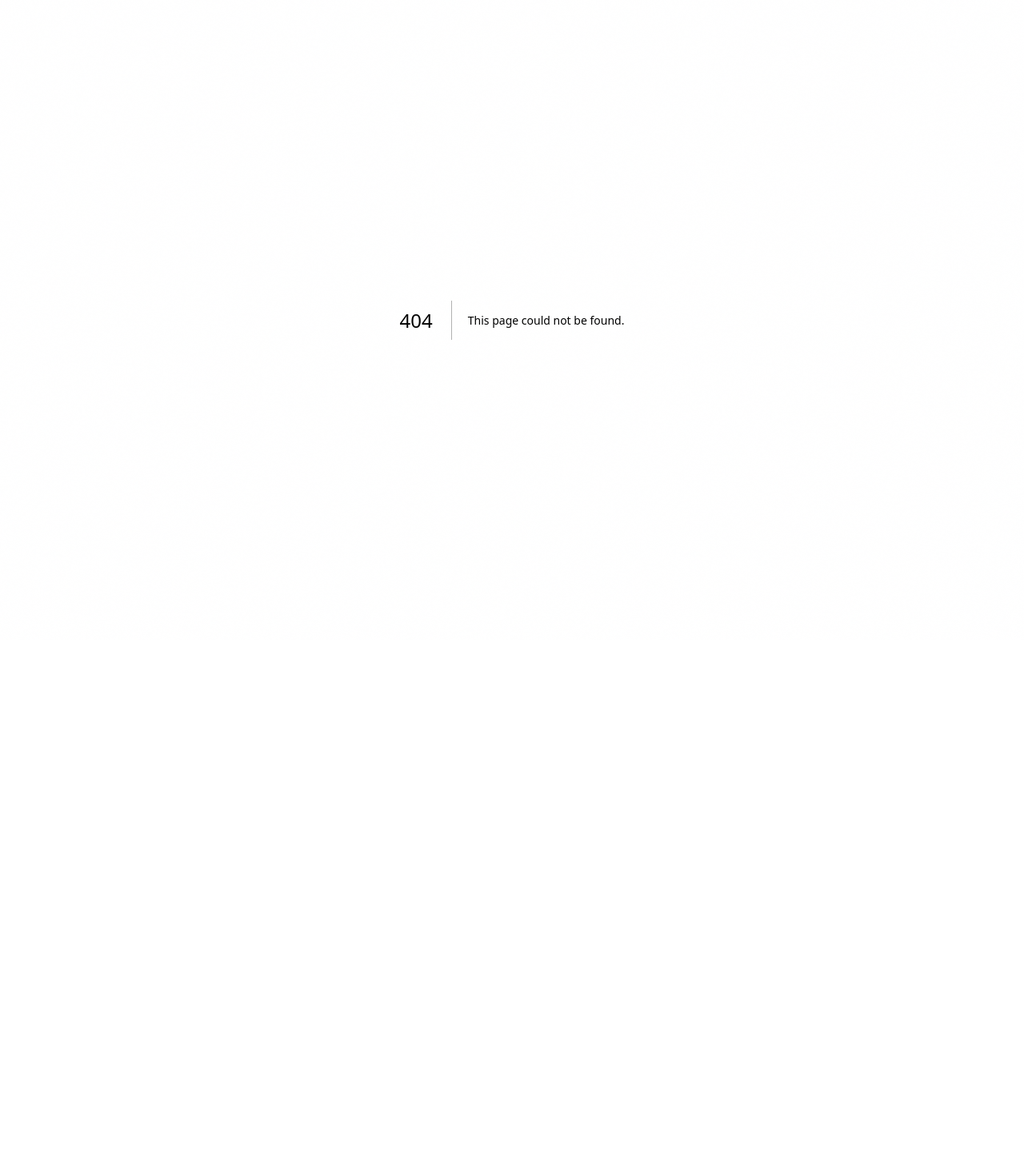
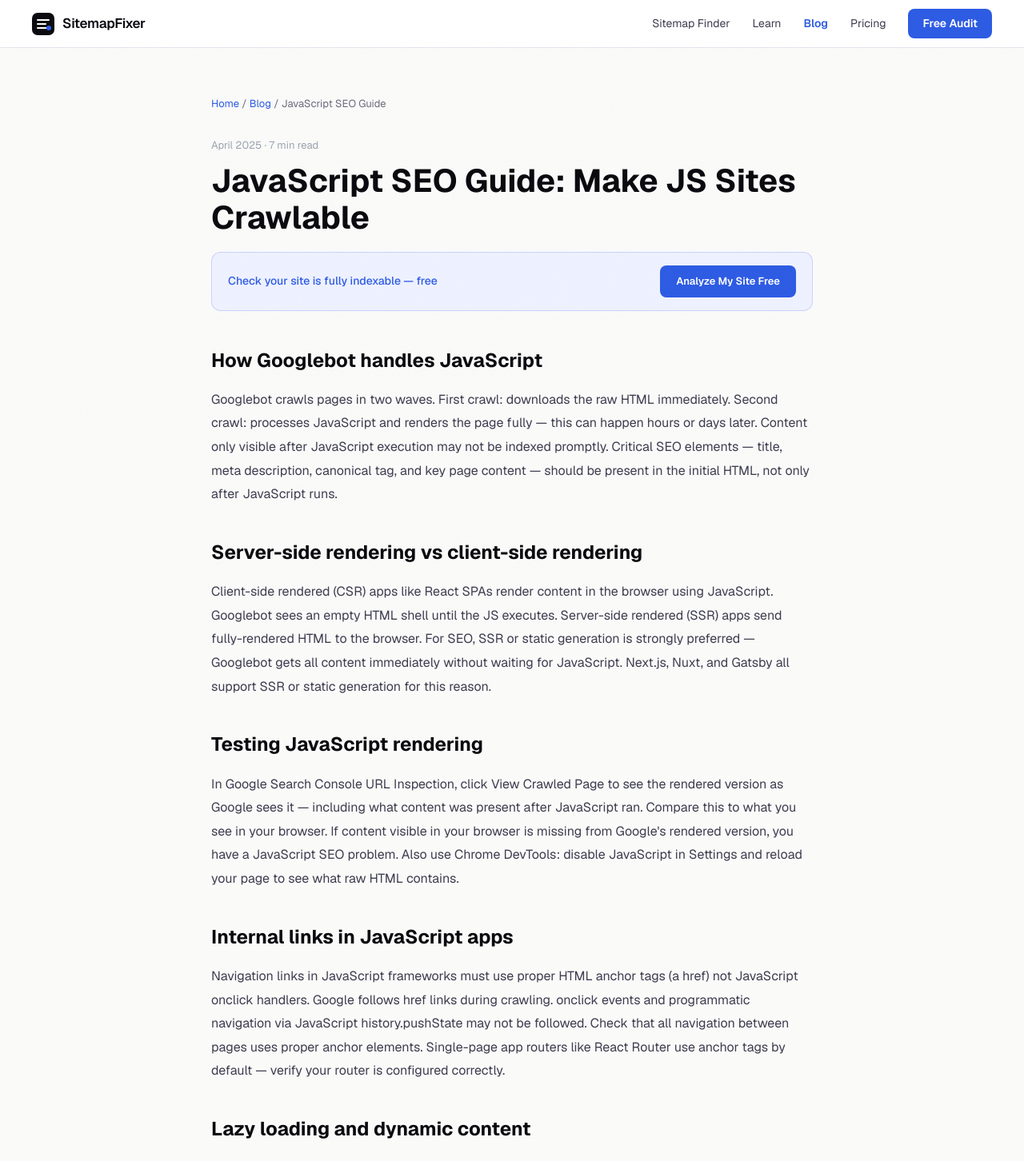
Before and after one commit to Watermelon-Coctail-Bar/sitemap-fixer, a Next.js app: page /blog/javascript-seo-guide in a window 1280 px wide. Before the commit this address had no page. Shown: the top 1452 px of the page at 80% size. Before the commit the page ends 800 px from the top, so only its background shows below. Built offline with nearby package versions, Linux system fonts and the light colour scheme.

Commit message:
Create page.tsx

```diff
--- /dev/null
+++ b/src/app/blog/javascript-seo-guide/page.tsx
@@ -0,0 +1,43 @@
+import type { Metadata } from 'next';
+export const metadata: Metadata = {
+  title: 'JavaScript SEO Guide: How to Make JS-Heavy Sites Crawlable | SitemapFixer',
+  description: "JavaScript-heavy sites can have serious SEO issues if content is not accessible to Googlebot. Here is how JavaScript SEO works and how to fix common rendering problems.",
+  alternates: { canonical: 'https://sitemapfixer.com/blog/javascript-seo-guide' },
+};
+const sections = [
+  { t: "How Googlebot handles JavaScript", d: "Googlebot crawls pages in two waves. First crawl: downloads the raw HTML immediately. Second crawl: processes JavaScript and renders the page fully — this can happen hours or days later. Content only visible after JavaScript execution may not be indexed promptly. Critical SEO elements — title, meta description, canonical tag, and key page content — should be present in the initial HTML, not only after JavaScript runs." },
+  { t: "Server-side rendering vs client-side rendering", d: "Client-side rendered (CSR) apps like React SPAs render content in the browser using JavaScript. Googlebot sees an empty HTML shell until the JS executes. Server-side rendered (SSR) apps send fully-rendered HTML to the browser. For SEO, SSR or static generation is strongly preferred — Googlebot gets all content immediately without waiting for JavaScript. Next.js, Nuxt, and Gatsby all support SSR or static generation for this reason." },
+  { t: "Testing JavaScript rendering", d: "In Google Search Console URL Inspection, click View Crawled Page to see the rendered version as Google sees it — including what content was present after JavaScript ran. Compare this to what you see in your browser. If content visible in your browser is missing from Google's rendered version, you have a JavaScript SEO problem. Also use Chrome DevTools: disable JavaScript in Settings and reload your page to see what raw HTML contains." },
+  { t: "Internal links in JavaScript apps", d: "Navigation links in JavaScript frameworks must use proper HTML anchor tags (a href) not JavaScript onclick handlers. Google follows href links during crawling. onclick events and programmatic navigation via JavaScript history.pushState may not be followed. Check that all navigation between pages uses proper anchor elements. Single-page app routers like React Router use anchor tags by default — verify your router is configured correctly." },
+  { t: "Lazy loading and dynamic content", d: "Content that loads via API calls after page load (dynamic product listings, reviews, comments) may not be indexed. If this content needs to rank, render it server-side or use static generation. For content that does not need to rank (user-specific UI, personalized recommendations), lazy loading is fine. Lazy-loaded images using loading=lazy are handled correctly by modern Googlebot — it scrolls pages during rendering." },
+];
+export default function Page() {
+  return (
+    <article style={{ maxWidth: 800, margin: '0 auto', padding: '60px 24px' }}>
+      <nav style={{ fontSize: 13, color: '#6b6b7d', marginBottom: 32 }}>
+        <a href="/" style={{ color: '#2d5be3', textDecoration: 'none' }}>Home</a>{' / '}
+        <a href="/blog" style={{ color: '#2d5be3', textDecoration: 'none' }}>Blog</a>{' / '}
+        <span>JavaScript SEO Guide</span>
+      </nav>
+      <div style={{ fontSize: 13, color: '#9ca3af', marginBottom: 12 }}>April 2025 · 7 min read</div>
+      <h1 style={{ fontSize: 40, fontWeight: 700, color: '#0a0a0f', marginBottom: 20, lineHeight: 1.15 }}>JavaScript SEO Guide: Make JS Sites Crawlable</h1>
+      <div style={{ background: '#eef1ff', border: '1px solid rgba(45,91,227,0.2)', borderRadius: 12, padding: '16px 20px', marginBottom: 40, display: 'flex', alignItems: 'center', justifyContent: 'space-between', gap: 16 }}>
+        <span style={{ fontSize: 14, color: '#2d5be3', fontWeight: 500 }}>Check your site is fully indexable — free</span>
+        <a href="/" style={{ background: '#2d5be3', color: 'white', padding: '10px 20px', borderRadius: 8, textDecoration: 'none', fontWeight: 600, fontSize: 13 }}>Analyze My Site Free</a>
+      </div>
+      <div style={{ fontSize: 16, color: '#3d3d4f', lineHeight: 1.85 }}>
+        {sections.map(({ t, d }) => (
+          <div key={t} style={{ marginBottom: 36 }}>
+            <h2 style={{ fontSize: 24, fontWeight: 700, color: '#0a0a0f', marginBottom: 12 }}>{t}</h2>
+            <p style={{ margin: 0 }}>{d}</p>
+          </div>
+        ))}
+      </div>
+      <div style={{ background: '#0a0a0f', borderRadius: 12, padding: '32px', textAlign: 'center', marginTop: 56 }}>
+        <div style={{ fontSize: 20, fontWeight: 700, color: 'white', marginBottom: 8 }}>Check your JS site is fully indexable</div>
+        <div style={{ color: '#9999aa', marginBottom: 20, fontSize: 14 }}>Free sitemap and crawlability analysis</div>
+        <a href="/" style={{ background: 'white', color: '#0a0a0f', padding: '14px 28px', borderRadius: 8, textDecoration: 'none', fontWeight: 700 }}>Analyze My Site Free</a>
+      </div>
+    </article>
+  );
+}
```
